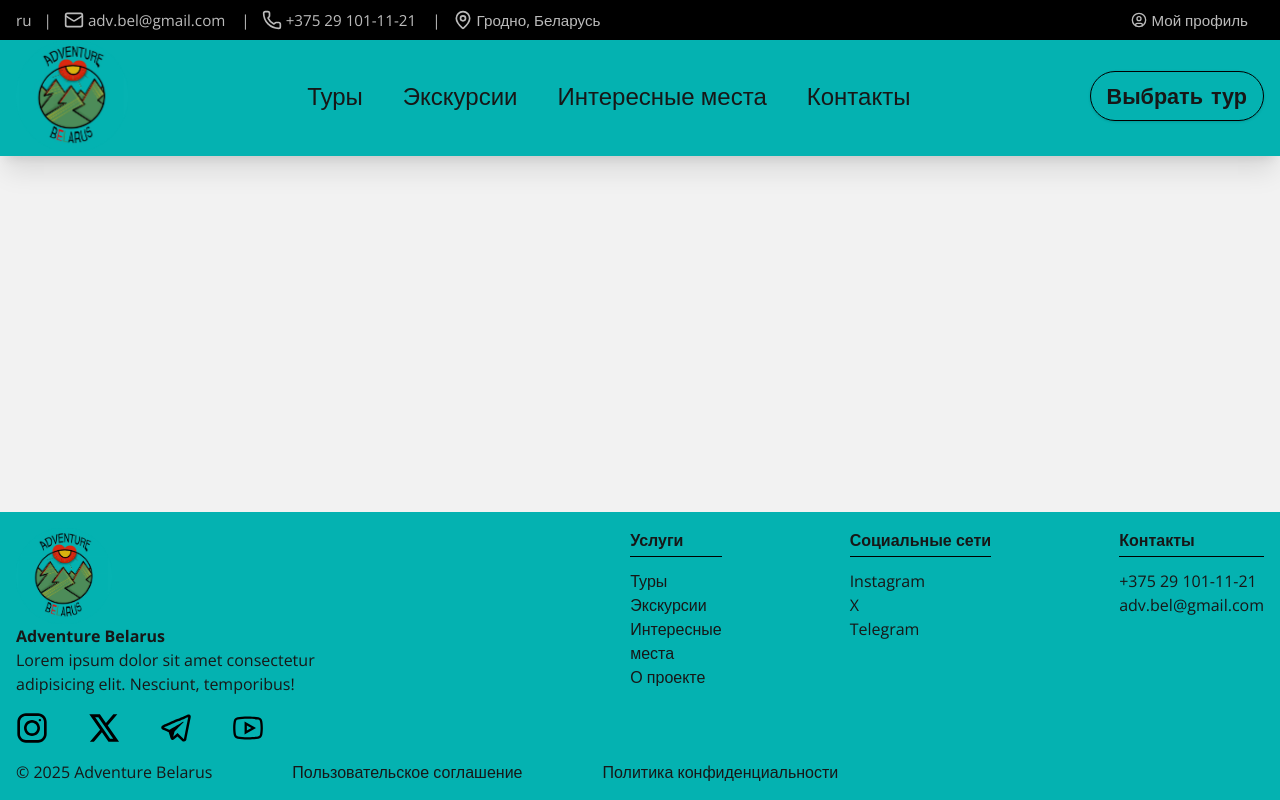
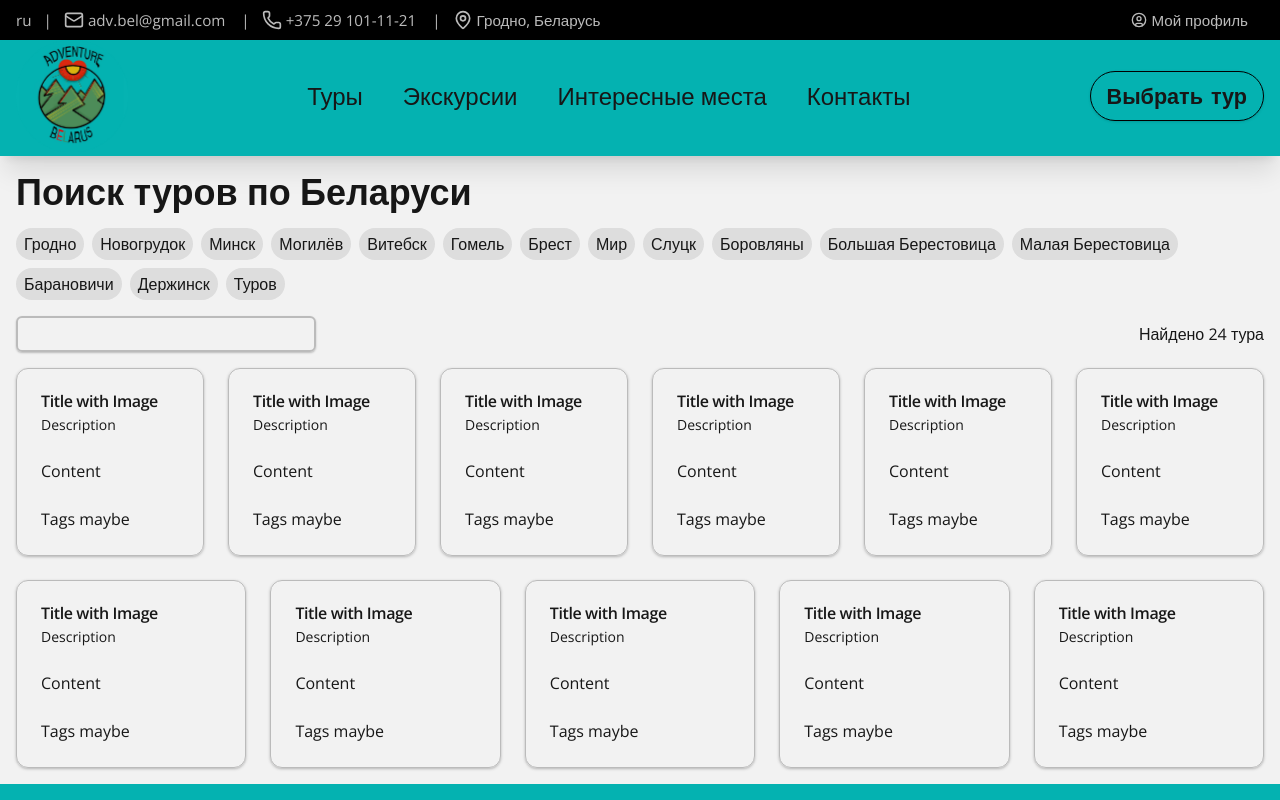
Before and after one commit to Hleb4ikk/travel-agency, a Next.js app: page /tours in a window 1280 px wide. Shown: the top 800 px of the page. Built offline with nearby package versions, Linux system fonts and the light colour scheme; a web font is replaced by a local one.

Commit message:
/tours was created and realization was started

```diff
--- a/app/tours/page.ts
+++ /dev/null
@@ -1 +0,0 @@
-export default function Tours() {}
--- /dev/null
+++ b/app/tours/page.tsx
@@ -0,0 +1,137 @@
+import { Input } from '@/components/ui/input';
+import { Card, CardDescription, CardContent, CardHeader, CardFooter, CardTitle } from '@/components/ui/card';
+export default function Tours() {
+  return (
+    <div>
+      <div className="mx-auto flex max-w-[1440px] flex-col gap-4 p-4">
+        <section>
+          <h1 className="text-4xl font-bold">Поиск туров по Беларуси</h1>
+        </section>
+        <section className="flex flex-wrap items-center gap-2">
+          <div className="rounded-full bg-[#dddddd] px-2 py-1">Гродно</div>
+          <div className="rounded-full bg-[#dddddd] px-2 py-1">Новогрудок</div>
+          <div className="rounded-full bg-[#dddddd] px-2 py-1">Минск</div>
+          <div className="rounded-full bg-[#dddddd] px-2 py-1">Могилёв</div>
+          <div className="rounded-full bg-[#dddddd] px-2 py-1">Витебск</div>
+          <div className="rounded-full bg-[#dddddd] px-2 py-1">Гомель</div>
+          <div className="rounded-full bg-[#dddddd] px-2 py-1">Брест</div>
+          <div className="rounded-full bg-[#dddddd] px-2 py-1">Мир</div>
+          <div className="rounded-full bg-[#dddddd] px-2 py-1">Слуцк</div>
+          <div className="rounded-full bg-[#dddddd] px-2 py-1">Боровляны</div>
+          <div className="rounded-full bg-[#dddddd] px-2 py-1">Большая Берестовица</div>
+          <div className="rounded-full bg-[#dddddd] px-2 py-1">Малая Берестовица</div>
+          <div className="rounded-full bg-[#dddddd] px-2 py-1">Барановичи</div>
+          <div className="rounded-full bg-[#dddddd] px-2 py-1">Держинск</div>
+          <div className="rounded-full bg-[#dddddd] px-2 py-1">Туров</div>
+        </section>
+        <section className="flex items-center">
+          <Input className="w-[300px] border-2 border-[#bbbbbb] shadow-sm shadow-[#bbbbbb] focus-visible:ring-2 focus-visible:ring-offset-0" />
+          <div className="flex flex-grow justify-end">
+            <p>Найдено 24 тура</p>
+          </div>
+        </section>
+        <section className="flex flex-wrap items-center gap-6">
+          <Card className="flex-grow border-[#bbbbbb] shadow-[#bbbbbb]">
+            <CardHeader>
+              <CardTitle>Title with Image</CardTitle>
+              <CardDescription>Description</CardDescription>
+            </CardHeader>
+
+            <CardContent>Content</CardContent>
+            <CardFooter>Tags maybe</CardFooter>
+          </Card>
+          <Card className="flex-grow border-[#bbbbbb] shadow-[#bbbbbb]">
+            <CardHeader>
+              <CardTitle>Title with Image</CardTitle>
+              <CardDescription>Description</CardDescription>
+            </CardHeader>
+
+            <CardContent>Content</CardContent>
+            <CardFooter>Tags maybe</CardFooter>
+          </Card>
+          <Card className="flex-grow border-[#bbbbbb] shadow-[#bbbbbb]">
+            <CardHeader>
+              <CardTitle>Title with Image</CardTitle>
+              <CardDescription>Description</CardDescription>
+            </CardHeader>
+
+            <CardContent>Content</CardContent>
+            <CardFooter>Tags maybe</CardFooter>
+          </Card>
+          <Card className="flex-grow border-[#bbbbbb] shadow-[#bbbbbb]">
+            <CardHeader>
+              <CardTitle>Title with Image</CardTitle>
+              <CardDescription>Description</CardDescription>
+            </CardHeader>
+
+            <CardContent>Content</CardContent>
+            <CardFooter>Tags maybe</CardFooter>
+          </Card>
+          <Card className="flex-grow border-[#bbbbbb] shadow-[#bbbbbb]">
+            <CardHeader>
+              <CardTitle>Title with Image</CardTitle>
+              <CardDescription>Description</CardDescription>
+            </CardHeader>
+
+            <CardContent>Content</CardContent>
+            <CardFooter>Tags maybe</CardFooter>
+          </Card>
+          <Card className="flex-grow border-[#bbbbbb] shadow-[#bbbbbb]">
+            <CardHeader>
+              <CardTitle>Title with Image</CardTitle>
+              <CardDescription>Description</CardDescription>
+            </CardHeader>
+
+            <CardContent>Content</CardContent>
+            <CardFooter>Tags maybe</CardFooter>
+          </Card>
+          <Card className="flex-grow border-[#bbbbbb] shadow-[#bbbbbb]">
+            <CardHeader>
+              <CardTitle>Title with Image</CardTitle>
+              <CardDescription>Description</CardDescription>
+            </CardHeader>
+
+            <CardContent>Content</CardContent>
+            <CardFooter>Tags maybe</CardFooter>
+          </Card>
+          <Card className="flex-grow border-[#bbbbbb] shadow-[#bbbbbb]">
+            <CardHeader>
+              <CardTitle>Title with Image</CardTitle>
+              <CardDescription>Description</CardDescription>
+            </CardHeader>
+
+            <CardContent>Content</CardContent>
+            <CardFooter>Tags maybe</CardFooter>
+          </Card>
+          <Card className="flex-grow border-[#bbbbbb] shadow-[#bbbbbb]">
+            <CardHeader>
+              <CardTitle>Title with Image</CardTitle>
+              <CardDescription>Description</CardDescription>
+            </CardHeader>
+
+            <CardContent>Content</CardContent>
+            <CardFooter>Tags maybe</CardFooter>
+          </Card>
+          <Card className="flex-grow border-[#bbbbbb] shadow-[#bbbbbb]">
+            <CardHeader>
+              <CardTitle>Title with Image</CardTitle>
+              <CardDescription>Description</CardDescription>
+            </CardHeader>
+
+            <CardContent>Content</CardContent>
+            <CardFooter>Tags maybe</CardFooter>
+          </Card>
+          <Card className="flex-grow border-[#bbbbbb] shadow-[#bbbbbb]">
+            <CardHeader>
+              <CardTitle>Title with Image</CardTitle>
+              <CardDescription>Description</CardDescription>
+            </CardHeader>
+
+            <CardContent>Content</CardContent>
+            <CardFooter>Tags maybe</CardFooter>
+          </Card>
+        </section>
+      </div>
+    </div>
+  );
+}
--- a/components/extension-ui/header/navigation-menu/navigation-menu.tsx
+++ b/components/extension-ui/header/navigation-menu/navigation-menu.tsx
@@ -1,7 +1,7 @@
 import Logo from '../../logo/logo';
 import { Button } from '@/components/ui/button';
 import { Menu } from 'lucide-react';
-
+import Link from 'next/link';
 export default function NavigationMenu() {
   return (
     <div className="bg-[#04b2b1]">
@@ -9,10 +9,38 @@ export default function NavigationMenu() {
         <Logo className="mr-auto size-24 lg:size-28" />
         <nav className="mx-auto mr-auto hidden min-[924px]:flex">
           <ul className="flex gap-10">
-            <li>Туры</li>
-            <li>Экскурсии</li>
-            <li className="whitespace-nowrap">Интересные места</li>
-            <li>Контакты</li>
+            <li>
+              <Link
+                className="transition-colors hover:text-white active:text-[#dddddd]"
+                href="/tours"
+              >
+                Туры
+              </Link>
+            </li>
+            <li>
+              <Link
+                className="transition-colors hover:text-white active:text-[#dddddd]"
+                href="/excursions"
+              >
+                Экскурсии
+              </Link>
+            </li>
+            <li className="whitespace-nowrap">
+              <Link
+                className="transition-colors hover:text-white active:text-[#dddddd]"
+                href="/interesting_places"
+              >
+                Интересные места
+              </Link>
+            </li>
+            <li>
+              <Link
+                className="transition-colors hover:text-white active:text-[#dddddd]"
+                href="/contacts"
+              >
+                Контакты
+              </Link>
+            </li>
           </ul>
         </nav>
         <Button className="ml-auto whitespace-nowrap rounded-full border-[1px] border-black py-6 text-[0.9em] font-semibold hover:bg-black hover:text-white active:text-[#aaaaaa]">
--- /dev/null
+++ b/components/ui/card.tsx
@@ -0,0 +1,76 @@
+import * as React from "react"
+
+import { cn } from "@/lib/utils"
+
+const Card = React.forwardRef<
+  HTMLDivElement,
+  React.HTMLAttributes<HTMLDivElement>
+>(({ className, ...props }, ref) => (
+  <div
+    ref={ref}
+    className={cn(
+      "rounded-xl border bg-card text-card-foreground shadow",
+      className
+    )}
+    {...props}
+  />
+))
+Card.displayName = "Card"
+
+const CardHeader = React.forwardRef<
+  HTMLDivElement,
+  React.HTMLAttributes<HTMLDivElement>
+>(({ className, ...props }, ref) => (
+  <div
+    ref={ref}
+    className={cn("flex flex-col space-y-1.5 p-6", className)}
+    {...props}
+  />
+))
+CardHeader.displayName = "CardHeader"
+
+const CardTitle = React.forwardRef<
+  HTMLDivElement,
+  React.HTMLAttributes<HTMLDivElement>
+>(({ className, ...props }, ref) => (
+  <div
+    ref={ref}
+    className={cn("font-semibold leading-none tracking-tight", className)}
+    {...props}
+  />
+))
+CardTitle.displayName = "CardTitle"
+
+const CardDescription = React.forwardRef<
+  HTMLDivElement,
+  React.HTMLAttributes<HTMLDivElement>
+>(({ className, ...props }, ref) => (
+  <div
+    ref={ref}
+    className={cn("text-sm text-muted-foreground", className)}
+    {...props}
+  />
+))
+CardDescription.displayName = "CardDescription"
+
+const CardContent = React.forwardRef<
+  HTMLDivElement,
+  React.HTMLAttributes<HTMLDivElement>
+>(({ className, ...props }, ref) => (
+  <div ref={ref} className={cn("p-6 pt-0", className)} {...props} />
+))
+CardContent.displayName = "CardContent"
+
+const CardFooter = React.forwardRef<
+  HTMLDivElement,
+  React.HTMLAttributes<HTMLDivElement>
+>(({ className, ...props }, ref) => (
+  <div
+    ref={ref}
+    className={cn("flex items-center p-6 pt-0", className)}
+    {...props}
+  />
+))
+CardFooter.displayName = "CardFooter"
+
+export { Card, CardHeader, CardFooter, CardTitle, CardDescription, CardContent }
--- /dev/null
+++ b/components/ui/input.tsx
@@ -0,0 +1,22 @@
+import * as React from "react"
+
+import { cn } from "@/lib/utils"
+
+const Input = React.forwardRef<HTMLInputElement, React.ComponentProps<"input">>(
+  ({ className, type, ...props }, ref) => {
+    return (
+      <input
+        type={type}
+        className={cn(
+          "flex h-9 w-full rounded-md border border-input bg-transparent px-3 py-1 text-base shadow-sm transition-colors file:border-0 file:bg-transparent file:text-sm file:font-medium file:text-foreground placeholder:text-muted-foreground focus-visible:outline-none focus-visible:ring-1 focus-visible:ring-ring disabled:cursor-not-allowed disabled:opacity-50 md:text-sm",
+          className
+        )}
+        ref={ref}
+        {...props}
+      />
+    )
+  }
+)
+Input.displayName = "Input"
+
+export { Input }
```
